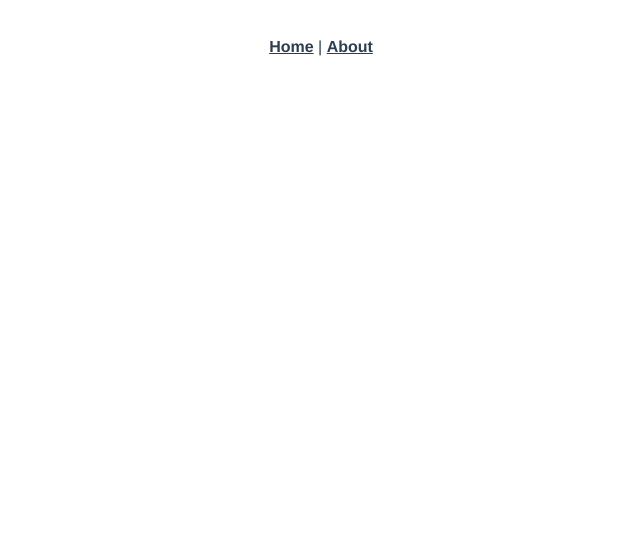
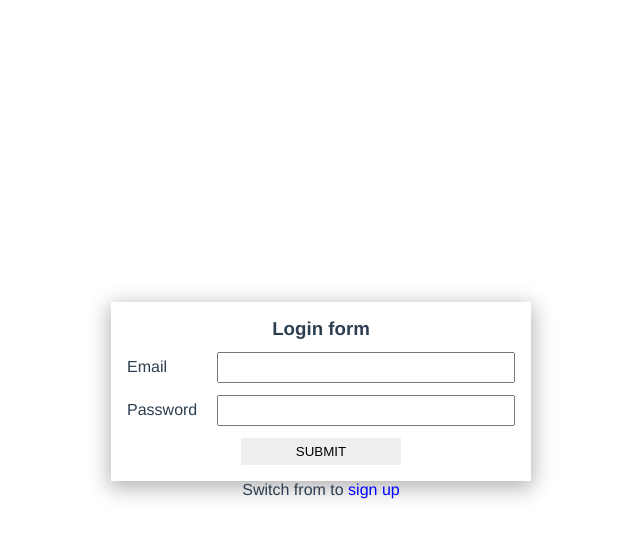
Before and after one commit to gladkiyoleg/vue3-demo, a Vue app: page /login in a window 1280 px wide. Before the commit this address had no page. Shown: the top 538 px of the page, without its empty margins (319-959 px from the left). Built offline with nearby package versions, Linux system fonts and the light colour scheme.

Commit message:
Added Auth form

```diff
--- a/src/App.vue
+++ b/src/App.vue
@@ -1,12 +1,13 @@
 <template>
-  <div id="nav">
-    <router-link to="/">Home</router-link> |
-    <router-link to="/about">About</router-link>
-  </div>
   <router-view/>
 </template>
 
 <style lang="scss">
+* {
+  margin: 0;
+  padding: 0;
+  box-sizing: border-box;
+}
 #app {
   font-family: Avenir, Helvetica, Arial, sans-serif;
   -webkit-font-smoothing: antialiased;
@@ -14,17 +15,4 @@
   text-align: center;
   color: #2c3e50;
 }
-
-#nav {
-  padding: 30px;
-
-  a {
-    font-weight: bold;
-    color: #2c3e50;
-
-    &.router-link-exact-active {
-      color: #42b983;
-    }
-  }
-}
 </style>
--- /dev/null
+++ b/src/components/AuthForm.vue
@@ -0,0 +1,119 @@
+<template>
+    <form @submit.prevent="submit" class="form">
+      <h3>{{ isLogin ? 'Login' : 'Sign Up'}} form</h3>
+      <div v-if="!isLogin" class="input-wrapper">
+        <label for="name" class="label">Your name</label>
+        <input
+          id="name"
+          type="text"
+          class="input"
+          v-model="name"
+        />
+      </div>
+      <div class="input-wrapper">
+        <label for="email" class="label">Email</label>
+        <input
+          id="email"
+          type="text"
+          class="input"
+          v-model="email"
+          required
+        />
+      </div>
+      <div class="input-wrapper">
+        <label for="password" class="label">Password</label>
+        <input
+          id="password"
+          type="text"
+          class="input"
+          v-model="password"
+          required
+        />
+      </div>
+      <button class="button" @click="submit">
+        Submit
+      </button>
+    </form>
+</template>
+
+<script lang="ts">
+import { defineComponent, ref } from 'vue';
+import { Ref } from '@/types/utils/Ref';
+
+export default defineComponent({
+  name: 'AuthForm',
+  emits: ['on-submit'],
+  props: {
+    isLogin: {
+      type: Boolean,
+      required: true,
+    },
+  },
+  setup(props, { emit }) {
+    const name = ref('') as Ref<string>;
+    const email = ref('') as Ref<string>;
+    const password = ref('') as Ref<string>;
+
+    const submit = () => {
+      if (props.isLogin) {
+        emit('on-submit', {
+          email: email.value,
+          password: password.value,
+        });
+      } else {
+        emit('on-submit', {
+          email: email.value,
+          password: password.value,
+          name: name.value,
+        });
+      }
+    };
+
+    return {
+      name, email, password, submit,
+    };
+  },
+});
+</script>
+
+<style scoped lang="scss">
+  .form {
+    display: flex;
+    flex-direction: column;
+    width: 420px;
+    max-width: 100%;
+    padding: 16px;
+    box-shadow: 0px 5px 20px 2px rgb(0, 0, 0, .3);
+    gap: 12px;
+  }
+
+  .input-wrapper {
+    display: flex;
+    align-items: center;
+
+    .label {
+      flex: 0 0 90px;
+      text-align: left;
+    }
+
+    .input {
+      width: 100%;
+      padding: 6px;
+    }
+  }
+
+  .button {
+    width: 160px;
+    margin: 0 auto;
+    padding: 6px;
+    background: #eeeeee;
+    border: none;
+    cursor: pointer;
+    text-transform: uppercase;
+    transition: background .2s;
+
+    &:hover {
+      background: #b7b7b7;
+    }
+  }
+</style>
--- a/src/components/HelloWorld.vue
+++ /dev/null
@@ -1,64 +0,0 @@
-<template>
-  <div class="hello">
-    <h1>{{ msg }}</h1>
-    <p>
-      For a guide and recipes on how to configure / customize this project,<br>
-      check out the
-      <a href="https://cli.vuejs.org" target="_blank" rel="noopener">vue-cli documentation</a>.
-    </p>
-    <h3>Installed CLI Plugins</h3>
-    <ul>
-      <li><a href="https://github.com/vuejs/vue-cli/tree/dev/packages/%40vue/cli-plugin-babel" target="_blank" rel="noopener">babel</a></li>
-      <li><a href="https://github.com/vuejs/vue-cli/tree/dev/packages/%40vue/cli-plugin-router" target="_blank" rel="noopener">router</a></li>
-      <li><a href="https://github.com/vuejs/vue-cli/tree/dev/packages/%40vue/cli-plugin-vuex" target="_blank" rel="noopener">vuex</a></li>
-      <li><a href="https://github.com/vuejs/vue-cli/tree/dev/packages/%40vue/cli-plugin-eslint" target="_blank" rel="noopener">eslint</a></li>
-      <li><a href="https://github.com/vuejs/vue-cli/tree/dev/packages/%40vue/cli-plugin-unit-jest" target="_blank" rel="noopener">unit-jest</a></li>
-      <li><a href="https://github.com/vuejs/vue-cli/tree/dev/packages/%40vue/cli-plugin-typescript" target="_blank" rel="noopener">typescript</a></li>
-    </ul>
-    <h3>Essential Links</h3>
-    <ul>
-      <li><a href="https://vuejs.org" target="_blank" rel="noopener">Core Docs</a></li>
-      <li><a href="https://forum.vuejs.org" target="_blank" rel="noopener">Forum</a></li>
-      <li><a href="https://chat.vuejs.org" target="_blank" rel="noopener">Community Chat</a></li>
-      <li><a href="https://twitter.com/vuejs" target="_blank" rel="noopener">Twitter</a></li>
-      <li><a href="https://news.vuejs.org" target="_blank" rel="noopener">News</a></li>
-    </ul>
-    <h3>Ecosystem</h3>
-    <ul>
-      <li><a href="https://router.vuejs.org" target="_blank" rel="noopener">vue-router</a></li>
-      <li><a href="https://vuex.vuejs.org" target="_blank" rel="noopener">vuex</a></li>
-      <li><a href="https://github.com/vuejs/vue-devtools#vue-devtools" target="_blank" rel="noopener">vue-devtools</a></li>
-      <li><a href="https://vue-loader.vuejs.org" target="_blank" rel="noopener">vue-loader</a></li>
-      <li><a href="https://github.com/vuejs/awesome-vue" target="_blank" rel="noopener">awesome-vue</a></li>
-    </ul>
-  </div>
-</template>
-
-<script lang="ts">
-import { defineComponent } from 'vue';
-
-export default defineComponent({
-  name: 'HelloWorld',
-  props: {
-    msg: String,
-  },
-});
-</script>
-
-<!-- Add "scoped" attribute to limit CSS to this component only -->
-<style scoped lang="scss">
-h3 {
-  margin: 40px 0 0;
-}
-ul {
-  list-style-type: none;
-  padding: 0;
-}
-li {
-  display: inline-block;
-  margin: 0 10px;
-}
-a {
-  color: #42b983;
-}
-</style>
--- a/src/router/index.ts
+++ b/src/router/index.ts
@@ -1,19 +1,15 @@
 import { createRouter, createWebHistory, RouteRecordRaw } from 'vue-router';
-import Home from '../views/Home.vue';
 
 const routes: Array<RouteRecordRaw> = [
   {
     path: '/',
     name: 'Home',
-    component: Home,
+    component: () => import('@/views/Home.vue'),
   },
   {
-    path: '/about',
-    name: 'About',
-    // route level code-splitting
-    // this generates a separate chunk (about.[hash].js) for this route
-    // which is lazy-loaded when the route is visited.
-    component: () => import(/* webpackChunkName: "about" */ '../views/About.vue'),
+    path: '/login',
+    name: 'Login',
+    component: () => import('@/views/Login.vue'),
   },
 ];
 
--- /dev/null
+++ b/src/types/authentication/AuthFormBody.ts
@@ -0,0 +1,5 @@
+export type AuthFormBody = {
+  email: string,
+  password: string,
+  name?: string
+}
--- /dev/null
+++ b/src/types/utils/Ref.ts
@@ -0,0 +1,3 @@
+export interface Ref<T> {
+  value: T
+}
--- a/src/views/About.vue
+++ /dev/null
@@ -1,5 +0,0 @@
-<template>
-  <div class="about">
-    <h1>This is an about page</h1>
-  </div>
-</template>
--- a/src/views/Home.vue
+++ b/src/views/Home.vue
@@ -1,18 +1,13 @@
 <template>
   <div class="home">
-    <img alt="Vue logo" src="../assets/logo.png">
-    <HelloWorld msg="Welcome to Your Vue.js + TypeScript App"/>
+    <h1>Home</h1>
   </div>
 </template>
 
 <script lang="ts">
 import { defineComponent } from 'vue';
-import HelloWorld from '@/components/HelloWorld.vue'; // @ is an alias to /src
 
 export default defineComponent({
   name: 'Home',
-  components: {
-    HelloWorld,
-  },
 });
 </script>
--- /dev/null
+++ b/src/views/Login.vue
@@ -0,0 +1,51 @@
+<template>
+  <div class="wrapper">
+    <div>
+      <auth-form @onSubmit="e => submitHandler(e)" :is-login="isLogin"/>
+      <p v-if="isLogin">
+        Switch from to <span class="link" @click="isLogin = !isLogin">sign up</span>
+      </p>
+      <p v-else>
+        Switch from to <span class="link" @click="isLogin = !isLogin">login</span>
+      </p>
+    </div>
+  </div>
+</template>
+
+<script lang="ts">
+import { defineComponent, ref } from 'vue';
+import AuthForm from '@/components/AuthForm.vue';
+import { AuthFormBody } from '@/types/authentication/AuthFormBody';
+import { Ref } from '@/types/utils/Ref';
+
+export default defineComponent({
+  name: 'Login',
+  components: { AuthForm },
+  setup() {
+    const isLogin = ref(true) as Ref<boolean>;
+
+    return { isLogin };
+  },
+  methods: {
+    submitHandler(e: AuthFormBody) {
+      // eslint-disable-next-line no-console
+      console.log('submitHandler', e);
+    },
+  },
+});
+</script>
+
+<style scoped lang="scss">
+  .wrapper {
+    display: flex;
+    align-items: center;
+    justify-content: center;
+    width: 100vw;
+    height: 100vh;
+  }
+
+  .link {
+    color: blue;
+    cursor: pointer;
+  }
+</style>
```
